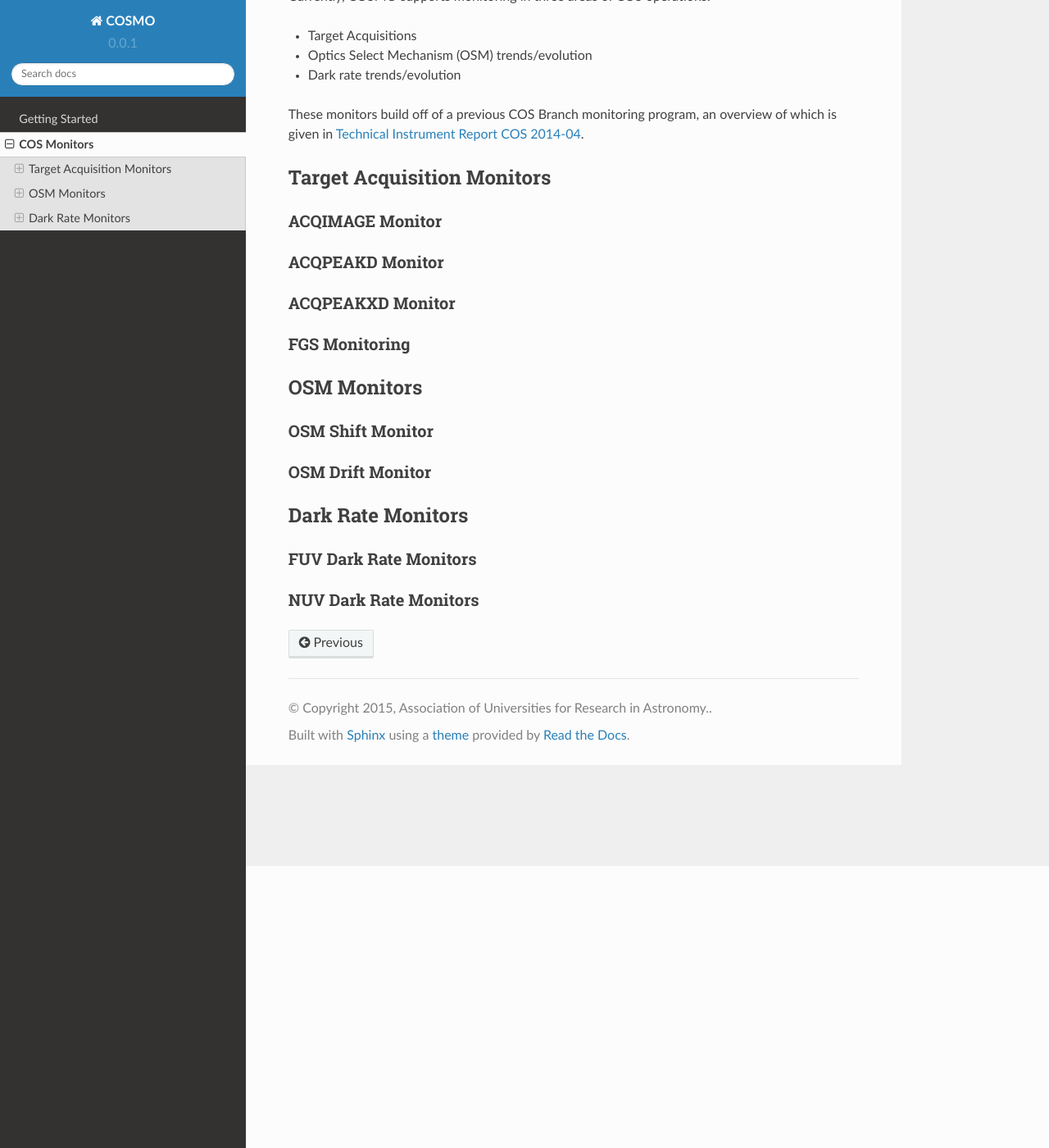
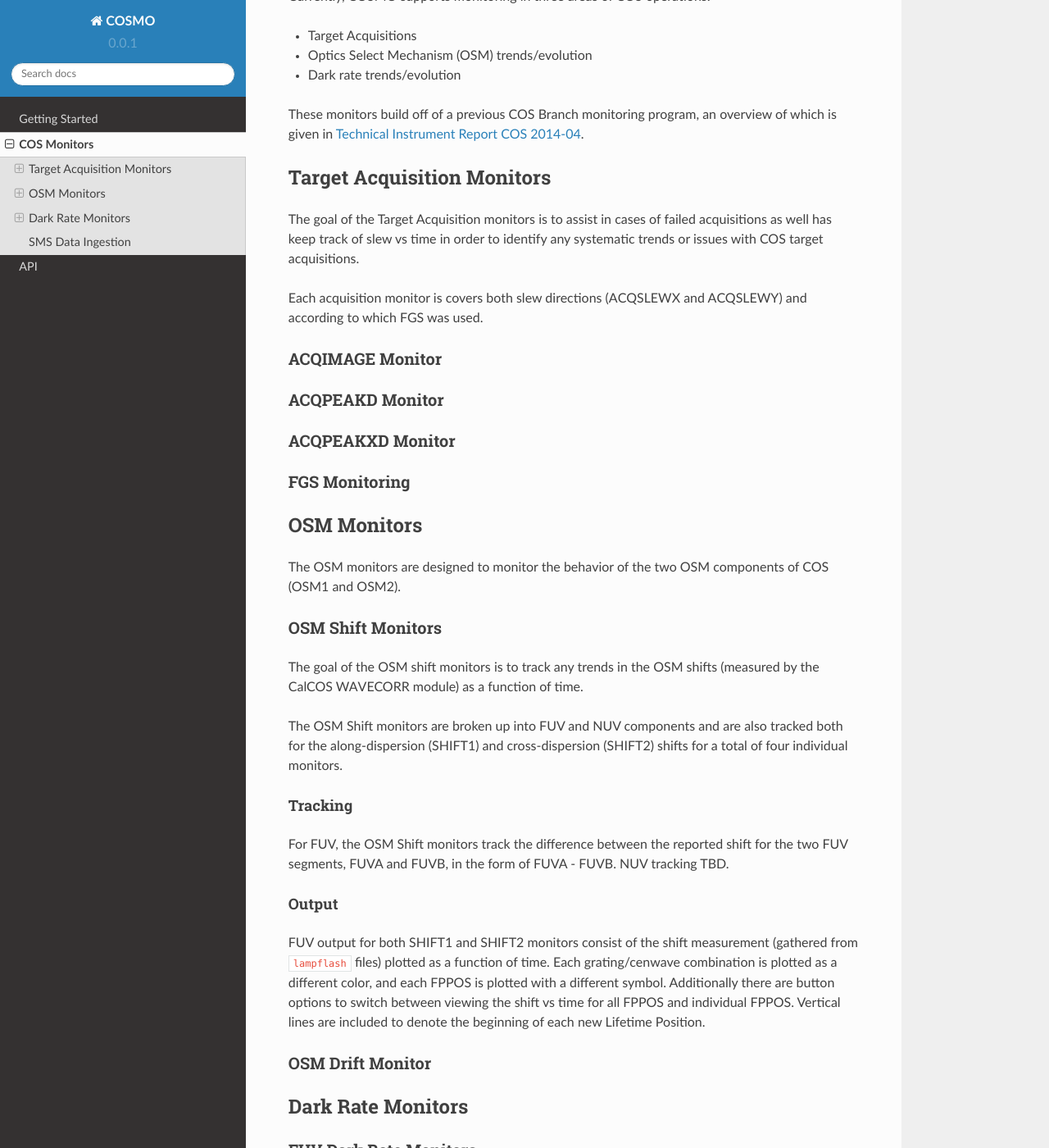
Before and after one commit to spacetelescope/cosmo, a Sphinx documentation site: the page built from docs/monitors.rst, in a window 1280 px wide and 1400 px high, scrolled down 344 px. Shown: the whole window at 82% size. Built offline with Sphinx 7.4.7 and the Read the Docs theme 2.0.0, drawn with Linux system fonts in a browser that asks for light colours; pages that are not in the unit, such as notebooks, are missing from menus; some of the changed text lies outside the part shown.

Commit message:
Add some content, but mostly prepare a road map

```diff
--- a/docs/getting_started.rst
+++ b/docs/getting_started.rst
@@ -58,7 +58,7 @@
     the intended users.
     DON'T push it to GitHub!
 
-Running tests
+Running Tests
 -------------
 COSMO includes a suite of tests for the package.
 For developers, it's a good idea to execute these tests whenever there are changes to the code or environment.
--- a/docs/monitors.rst
+++ b/docs/monitors.rst
@@ -17,27 +17,71 @@
 
 Target Acquisition Monitors
 ---------------------------
+The goal of the Target Acquisition monitors is to assist in cases of failed acquisitions as well has keep track of slew
+vs time in order to identify any systematic trends or issues with COS target acquisitions.
+
+Each acquisition monitor is covers both slew directions (ACQSLEWX and ACQSLEWY) and according to which FGS was used.
 
 ACQIMAGE Monitor
 ^^^^^^^^^^^^^^^^
 
+.. Needs to be finalized
+
 ACQPEAKD Monitor
 ^^^^^^^^^^^^^^^^
+
+.. Needs to be finalized
 
 ACQPEAKXD Monitor
 ^^^^^^^^^^^^^^^^^
 
+.. Needs to be finalized
+
 FGS Monitoring
 ^^^^^^^^^^^^^^
 
+.. Needs an overview of how some of our monitors indirectly check how the FGSs are doing.
+    This is primarily  for V2V3
+
 OSM Monitors
 ------------
+The OSM monitors are designed to monitor the behavior of the two OSM components of COS (OSM1 and OSM2).
 
-OSM Shift Monitor
-^^^^^^^^^^^^^^^^^
+.. Probably need more of an explanation here.
+
+OSM Shift Monitors
+^^^^^^^^^^^^^^^^^^
+The goal of the OSM shift monitors is to track any trends in the OSM shifts (measured by the CalCOS WAVECORR module) as
+a function of time.
+
+.. definitely need more about the goal or objective of the OSM shift monitors here
+
+The OSM Shift monitors are broken up into FUV and NUV components and are also tracked both for the along-dispersion
+(SHIFT1) and cross-dispersion (SHIFT2) shifts for a total of four individual monitors.
+
+Tracking
+++++++++
+For FUV, the OSM Shift monitors track the difference between the reported shift for the two FUV segments, FUVA and FUVB,
+in the form of FUVA - FUVB.
+NUV tracking TBD.
+
+.. need to add more about why we want to look at A - B
+
+Output
+++++++
+FUV output for both SHIFT1 and SHIFT2 monitors consist of the shift measurement (gathered from ``lampflash`` files)
+plotted as a function of time.
+Each grating/cenwave combination is plotted as a different color, and each FPPOS is plotted with a different symbol.
+Additionally there are button options to switch between viewing the shift vs time for all FPPOS and individual FPPOS.
+Vertical lines are included to denote the beginning of each new Lifetime Position.
+
+.. NUV will be added once the output is finalized
+
 
 OSM Drift Monitor
 ^^^^^^^^^^^^^^^^^
+
+.. Needs to be finalized
 
 Dark Rate Monitors
 ------------------
@@ -47,3 +91,6 @@
 
 NUV Dark Rate Monitors
 ^^^^^^^^^^^^^^^^^^^^^^
+
+SMS Data Ingestion
+------------------
```
Also changed, not shown: other parts of docs/getting_started.rst (+1 -1 lines), docs/api.rst (added, +13 -0 lines), docs/index.rst (+7 -4 lines).
